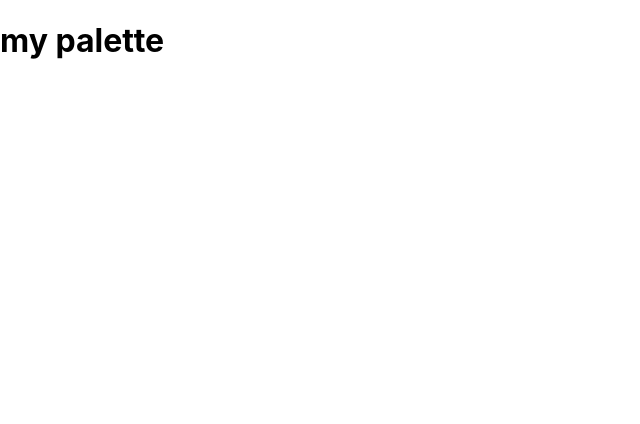
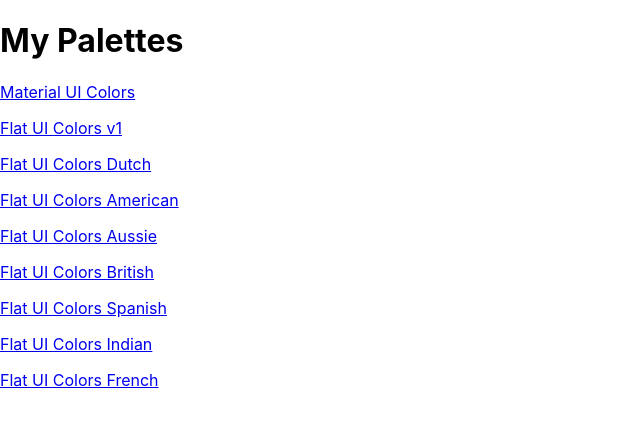
Before and after one commit to kimiakamrava/collage-app-frontend, a React (Create React App) app: page /palettes in a window 1280 px wide. Shown: the top 424 px of the page, without its empty margins (0-640 px from the left). Built offline with nearby package versions, Linux system fonts and the light colour scheme.

Commit message:
links for lets palette still no photo

```diff
--- a/src/App.js
+++ b/src/App.js
@@ -1,6 +1,7 @@
 import React, { Component } from 'react';
 import { Route, Switch } from "react-router-dom";
 import Palette from "./Palette";
+import PaletteAll from "./PaletteAll";
 import seedColors from "./seedColors";
 import { createPalette } from "./materialHelpers";
 
@@ -14,6 +15,7 @@
     return (
       <Switch>
         <Route exact path="/" render={() =><h1>sign in goes here</h1>}/>
+        <Route exact path="/palettes" render={() => <PaletteAll palettes={seedColors}/> }/>
         <Route exact path="/palette/:id"
          render={routeProps => (
          <Palette
@@ -21,7 +23,7 @@
           (this.findPalette(routeProps.match.params.id)
           )} />
         )}/>
-        <Route exact path="/palettes" render={() =><h1>my palette</h1>}/>
+
 
       </Switch>
 
--- a/src/Navbar.js
+++ b/src/Navbar.js
@@ -1,4 +1,5 @@
 import React, { Component } from 'react';
+import { Link } from "react-router-dom";
 import "rc-slider/assets/index.css";
 import Slider from "rc-slider";
 import Select from "@material-ui/core/Select";
@@ -23,7 +24,8 @@
         return (
             <header className="Navbar">
                 <div className="logo">
-                    <a href="link of react route">LET'S PALETTE</a>
+                    <Link to='/palettes'>LET'S PALETTE</Link>
+                    {/* <a href="link of react route">LET'S PALETTE</a> */}
                 </div>
                 <div className="slider-component">
                     <div className='slider'>
--- /dev/null
+++ b/src/PaletteAll.js
@@ -0,0 +1,21 @@
+import React, { Component } from 'react';
+import { Link } from "react-router-dom";
+
+class PaletteAll extends Component {
+    render() {
+        const { palettes } = this.props;
+        return (
+            <div>
+                <h1>My Palettes</h1>
+                {palettes.map(palette => (
+                    <p>
+                     <Link to={`/palette/${palette.id}`}>{palette.paletteName}</Link>
+                    </p>
+                ))}
+
+            </div>
+        );
+    }
+}
+
+export default PaletteAll;
```
